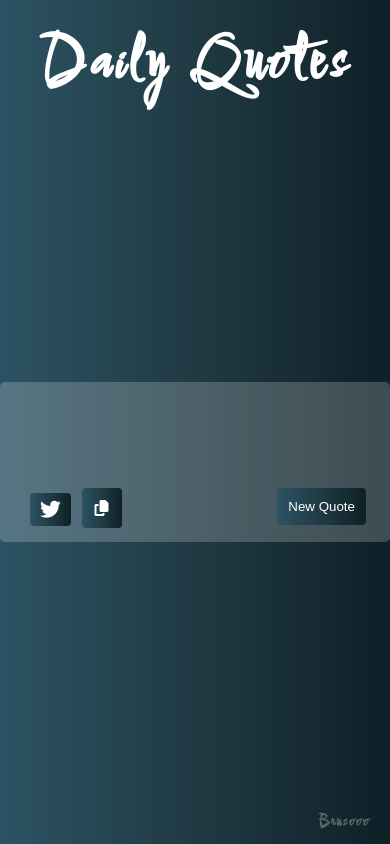
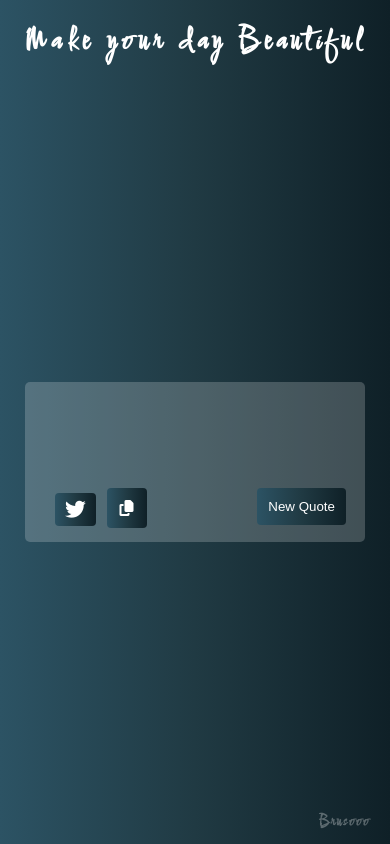
Before and after one commit to brusooo/QuoteGenerator, a plain HTML site: page index.html in a window 390 px wide. Drawn offline with nearby package versions, Linux system fonts and the light colour scheme; a web font is replaced by a local one.

Commit message:
Responsive

```diff
--- a/index.html
+++ b/index.html
@@ -10,7 +10,7 @@
   </head>
   <body>
     <div class="title">
-      <h1>Daily Quotes</h1>
+      <h1>Make your day Beautiful</h1>
     </div>
     <div class="container">
       <div class="quotes">
--- a/style.scss
+++ b/style.scss
@@ -146,6 +146,9 @@ body{
 }
 
 @media screen and (max-width : 600px){
+    .title h1{
+        font-size: 2.3rem;
+    }
     .container{
         width: 400px;
         & .quotes{
@@ -155,3 +158,20 @@ body{
         }
     }
 }
+
+@media screen and (max-width : 400px){
+    .title {
+        top: 20px;
+        & h1{
+        font-size: 2rem;
+        }
+    }
+    .container{
+        width: 340px;
+        & .quotes{
+            & .quote{
+                font-size: 1.2rem;
+            }
+        }
+    }
+}
```
Also changed, not shown: style.css, 1 other file.
